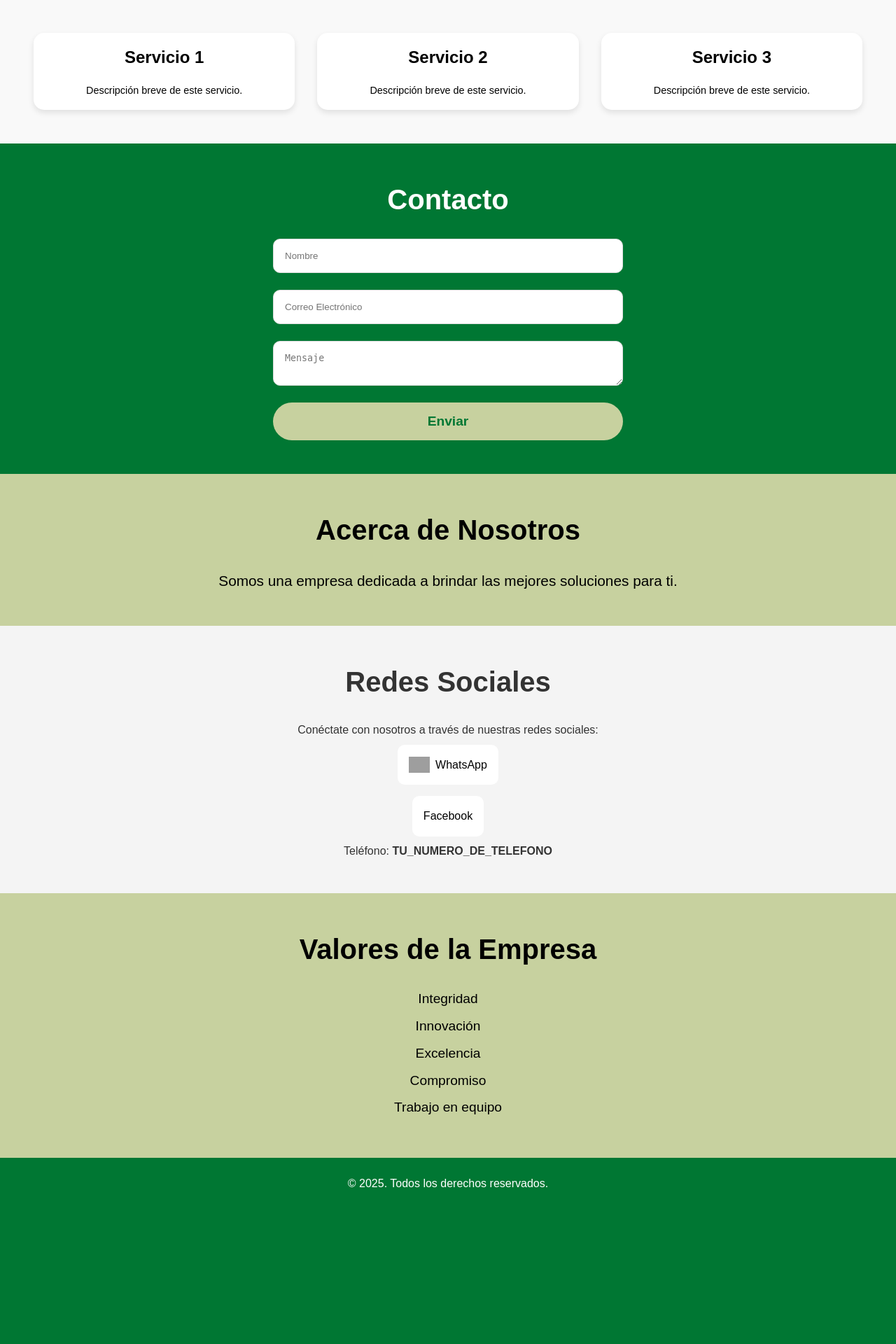
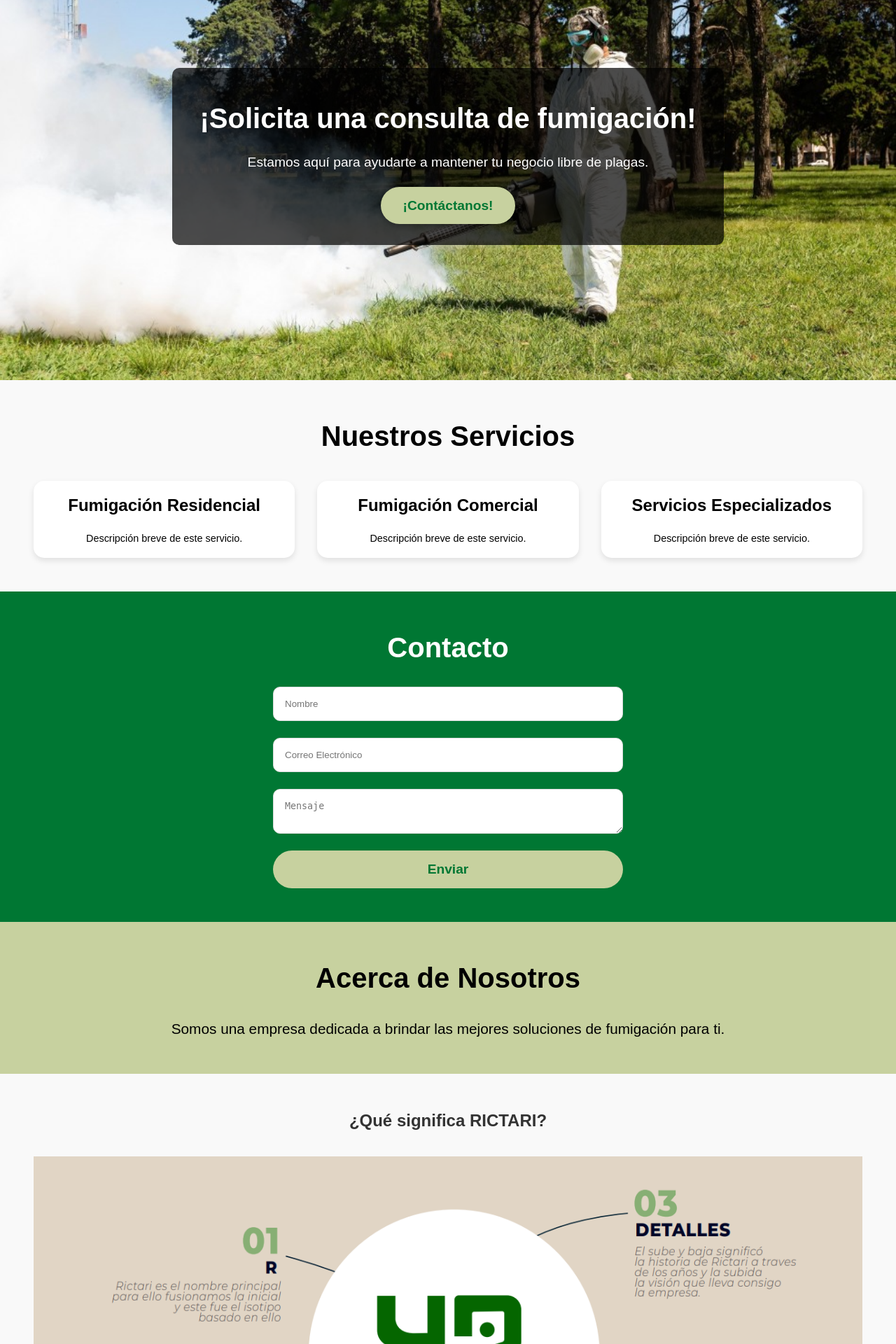
Before and after one commit to universidadTrabajos/WebEstaticaRictari, a Flask app: page / in a window 1280 px wide. Shown: the part 960-2880 px from the top of the page at 70% size. Before the commit the page ends 2656 px from the top, so only its background shows below. Run offline with Flask 3, Linux system fonts and the light colour scheme; grey boxes are pictures that could not be loaded.

Commit message:
fix error redes socuales con iconos ,imagnes agregadas ,lgoo ,quienes somos contactanos

```diff
--- a/static/styles.css
+++ b/static/styles.css
@@ -18,8 +18,8 @@ body {
     justify-content: space-between;
     align-items: center;
     padding: 1rem 2rem;
-    background: #007733; /* Color principal */
-    color: white;
+    background: white; /* Cambiado a blanco */
+    color: #333;
     position: sticky;
     top: 0;
     z-index: 1000;
@@ -28,7 +28,7 @@ body {
 .navbar .logo {
     font-size: 1.5rem;
     font-weight: bold;
-    color: #fff;
+    color: #333; /* Color ajustado */
 }
 
 .nav-links {
@@ -39,7 +39,7 @@ body {
 
 .nav-links a {
     text-decoration: none;
-    color: white;
+    color: #333; /* Cambiado a gris oscuro */
     transition: color 0.3s;
 }
 
@@ -57,7 +57,41 @@ body {
 .burger span {
     width: 25px;
     height: 3px;
-    background: white;
+    background: #333; /* Cambiar a gris oscuro */
+}
+
+/* Sección de Introducción */
+.intro-section {
+    background: url('../static/images/fondo.png') no-repeat center center/cover;
+    height: 80vh; /* Ajusta según sea necesario */
+    display: flex;
+    justify-content: center;
+    align-items: center;
+    color: white; /* Cambia dependiendo de tus preferencias */
+    text-align: center;
+}
+
+.intro-section .content {
+    background: rgba(0, 0, 0, 0.7); /* Fondo oscuro más opaco para mejor legibilidad */
+    padding: 40px; /* Aumenta el padding para hacerlo más espacioso */
+    border-radius: 10px;
+    max-width: 800px; /* Limita el ancho para que no sea demasiado grande en pantallas grandes */
+    margin: 0 20px; /* Espaciado lateral */
+}
+
+.intro-section h2 {
+    font-size: 2.5rem; /* Tamaño de fuente más grande para el encabezado */
+    margin-bottom: 1rem; /* Espaciado debajo del título */
+}
+
+.intro-section p {
+    font-size: 1.2rem; /* Tamaño de fuente más grande para el párrafo */
+    margin-bottom: 2rem; /* Espaciado debajo del párrafo */
+}
+
+.intro-section .btn-primary {
+    padding: 1rem 2rem; /* Aumenta el tamaño del botón */
+    font-size: 1.2rem; /* Aumenta el tamaño de la fuente del botón */
 }
 
 /* página de bienvenida-Hero Section */
@@ -95,13 +129,13 @@ body {
 }
 
 .btn-primary:hover {
-    background: #a5b572; /* Un tono un poco más oscuro al hacer hover */
+    background: #a5b572; /* Un tono más oscuro al hacer hover */
 }
 
 /* sección de tarjetas */
 .cards-container {
     padding: 3rem;
-    background: #f9f9f9;
+    background: #f9f9f9; /* Color de fondo claro */
 }
 
 .cards-container h2 {
@@ -129,11 +163,6 @@ body {
 
 .card:hover {
     transform: scale(1.05);
-}
-
-.card img {
-    width: 100%;
-    height: auto;
 }
 
 .card h3 {
@@ -247,9 +276,15 @@ body {
 
 /* Animación para desaparecer el mensaje */
 @keyframes fade-in-out {
-    0% { opacity: 1; }
-    80% { opacity: 1; }
-    100% { opacity: 0; }
+    0% {
+        opacity: 1;
+    }
+    80% {
+        opacity: 1;
+    }
+    100% {
+        opacity: 0;
+    }
 }
 
 /* Sección acerca de nosotros */
@@ -329,7 +364,7 @@ body {
     margin: 0.5rem 0;
 }
 
-/* pie de página */
+/* Pie de página */
 footer {
     padding: 1.5rem;
     background: #007733; /* Color principal en el pie de página */
@@ -359,3 +394,30 @@ footer {
         display: flex;
     }
 }
+
+.meaning-section {
+    padding: 3rem;
+    background: #f9f9f9;
+    text-align: center;
+}
+
+.meaning-container {
+    display: flex;
+    justify-content: space-around;
+    flex-wrap: wrap;
+}
+
+.meaning-item {
+    flex: 1;
+    min-width: 250px;
+    margin: 1rem;
+    background: white; /* Fondo blanco para cada elemento */
+    padding: 1rem;
+    border-radius: 10px; /* Bordes redondeados */
+    box-shadow: 0 4px 8px rgba(0, 0, 0, 0.1); /* Sombra suave */
+}.map-image {
+    max-width: 100%; /* Asegura que la imagen no desborde su contenedor */
+    height: auto; /* Mantiene la proporción de la imagen */
+    display: block; /* Centra la imagen */
+    margin: 0 auto; /* Centra horizontalmente */
+}
--- a/templates/index.html
+++ b/templates/index.html
@@ -1,22 +1,24 @@
 <!DOCTYPE html>
 <html lang="en">
+
 <head>
     <meta charset="UTF-8">
     <meta name="viewport" content="width=device-width, initial-scale=1.0">
+    <link href="https://fonts.googleapis.com/icon?family=Material+Icons" rel="stylesheet">
     <link rel="stylesheet" href="../static/styles.css">
     <script src="../static/app.js" defer></script>
     <title>Mi página web</title>
 </head>
+
 <body>
     <nav class="navbar">
         <div class="logo">
             <img src="../static/images/logo.png" alt="RICTARI Logo" style="height: 100px;">
-            <!-- Ajusta la altura según sea necesario -->
         </div>
         <ul class="nav-links">
             <li><a href="#inicio">INICIO</a></li>
             <li><a href="#servicios">SERVICIOS</a></li>
-            <li><a href="#contacto">CONTACTANOS </a></li>
+            <li><a href="#contacto">CONTACTANOS</a></li>
             <li><a href="#acerca">ACERCA DE NOSOTROS</a></li>
             <li><a href="#redes">REDES SOCIALES</a></li>
             <li><a href="#valoresEmpresa">VALORES DE LA EMPRESA</a></li>
@@ -35,19 +37,27 @@
     </header>
 
     <main>
+        <section id="intro" class="intro-section">
+            <div class="content">
+                <h2>¡Solicita una consulta de fumigación!</h2>
+                <p>Estamos aquí para ayudarte a mantener tu negocio libre de plagas.</p>
+                <a href="#contacto" class="btn-primary">¡Contáctanos!</a>
+            </div>
+        </section>
+
         <section id="servicios" class="cards-container">
             <h2>Nuestros Servicios</h2>
             <div class="cards">
                 <div class="card">
-                    <h3>Servicio 1</h3>
+                    <h3>Fumigación Residencial</h3>
                     <p>Descripción breve de este servicio.</p>
                 </div>
                 <div class="card">
-                    <h3>Servicio 2</h3>
+                    <h3>Fumigación Comercial</h3>
                     <p>Descripción breve de este servicio.</p>
                 </div>
                 <div class="card">
-                    <h3>Servicio 3</h3>
+                    <h3>Servicios Especializados</h3>
                     <p>Descripción breve de este servicio.</p>
                 </div>
             </div>
@@ -67,30 +77,46 @@
 
         <section id="acerca" class="about-section">
             <h2>Acerca de Nosotros</h2>
-            <p>Somos una empresa dedicada a brindar las mejores soluciones para ti.</p>
+            <p>Somos una empresa dedicada a brindar las mejores soluciones de fumigación para ti.</p>
+        </section>
+
+        <section id="queSignifica" class="meaning-section">
+            <h2>¿Qué significa RICTARI?</h2>
+            <div class="meaning-container">
+            <img src="../static/images/maparictari.png" alt="Mapa RICTARI" class="map-image" style="margin-top: 2rem;">
         </section>
 
         <section id="redes" class="social-media-section">
             <h2>Redes Sociales</h2>
             <p>Conéctate con nosotros a través de nuestras redes sociales:</p>
             <ul>
-                <li><a href="https://wa.me/917859378" target="_blank">
-                    <img src="path/to/whatsapp-logo.png" alt="WhatsApp" width="30"> WhatsApp</a>
+                <li>
+                    <a href="https://wa.me/917859378" target="_blank">
+                        <span class="material-icons" style="vertical-align: middle;">chat</span>
+                        WhatsApp
+                    </a>
                 </li>
-                <li><a href="https://www.facebook.com/Rictarii" target="_blank">Facebook</a></li>
-                <li>Teléfono: <strong>TU_NUMERO_DE_TELEFONO</strong></li>
+                <li>
+                    <a href="https://www.facebook.com/Rictarii" target="_blank">
+                        <span class="material-icons" style="vertical-align: middle;">facebook</span>
+                        Facebook
+                    </a>
+                </li>
+                <li>Teléfono: <strong>+51 917 859 378</strong></li>
             </ul>
         </section>
 
         <section id="valoresEmpresa" class="company-values-section">
             <h2>Valores de la Empresa</h2>
             <ul>
+                <li>Actitud</li>
                 <li>Integridad</li>
-                <li>Innovación</li>
-                <li>Excelencia</li>
-                <li>Compromiso</li>
-                <li>Trabajo en equipo</li>
+                <li>Respeto</li>
+                <li>Trabajo</li>
+                <li>Progreso</li>
             </ul>
+            <h3>Despierta tus capacidades</h3>
+            <h3>Levanta tus habilidades</h3>
         </section>
     </main>
 
@@ -98,4 +124,5 @@
         <p>&copy; 2025. Todos los derechos reservados.</p>
     </footer>
 </body>
+
 </html>
```
Also changed, not shown: static/images/logorictari2.png (added), static/images/maparictari.png (added).
